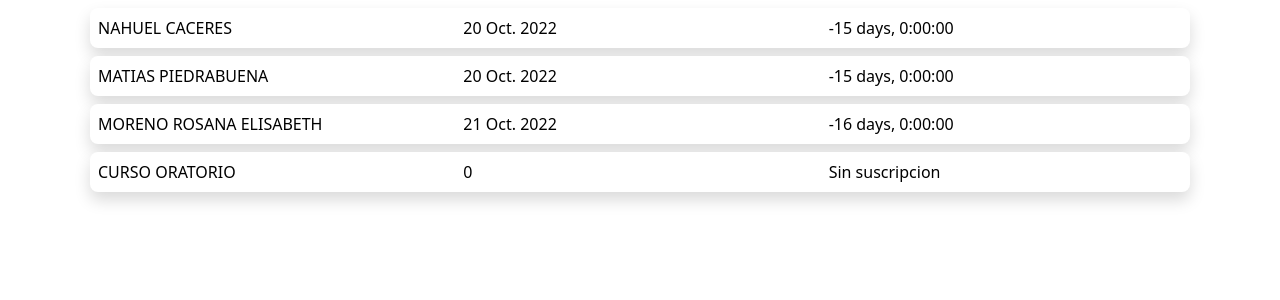
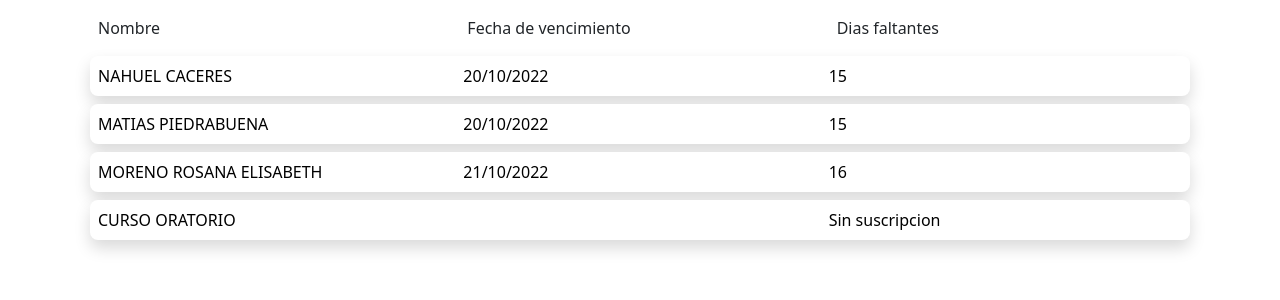
Before and after one commit to nahuelcacer/tv, a Django app: page /clientes/listar/ in a window 1280 px wide. Shown: the top 300 px of the page. Run offline with Django 4.2, Linux system fonts and the light colour scheme; data comes from the database, SQL or seed files in the repository; some libraries are stand-ins or nearby versions.

Commit message:
esterilizado de listar

```diff
--- a/apps/clientes/views.py
+++ b/apps/clientes/views.py
@@ -16,9 +16,16 @@ class Clientes():
 
     def faltan(self):
         if self.vencimiento != 0:
-            return datetime.date.today() - self.vencimiento
+            venc = self.vencimiento - datetime.date.today()
+            return int(venc.days)
         else:
             return "Sin suscripcion"
+    def p_vencimiento(self):
+        """Fecha transformada a str"""
+        if self.vencimiento != 0:
+            return self.vencimiento.strftime('%d/%m/%Y')
+        else:
+            return ""
 
 class addCliente(View):
     def get(self,request):
--- a/templates/cliente/listar.html
+++ b/templates/cliente/listar.html
@@ -2,13 +2,22 @@
 {% block content %}
 {% load bootstrap3 %}
     <div class="container">
+        <div style="padding: 0.5rem;margin:0.5rem">
+
+            <div class="row">
+                <div class="col">Nombre</div>
+                <div class="col">Fecha de vencimiento</div>
+                <div class="col">Dias faltantes</div>
+            </div>
+        </div>
         {% for i in cliente %}
         <a href="{% url 'apps.clientes:perfil' i.id %}" style="text-decoration:none;color:black">
             <div class="shadow bg-white" style="border-radius:0.5rem; margin:0.5rem; padding:0.5rem">
                 <div class="row">
                     <div class="col">{{i.nombre}}</div>
-                    <div class="col p-0">{{i.vencimiento}}</div>
-                    <div class="col">{{i.faltan}}</div>
+                    <div class="col p-0">{{i.p_vencimiento}}</div>
+                    <div class="col"> {{i.faltan}} </div>
+
                 </div>
 
                 {% comment %} <p class="m-1 " style="color:black;">{{i.nombre}}</p>
```
